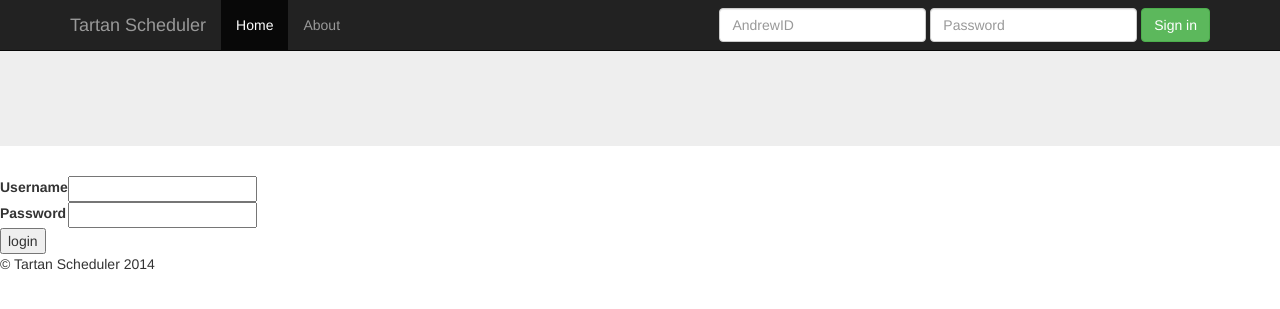
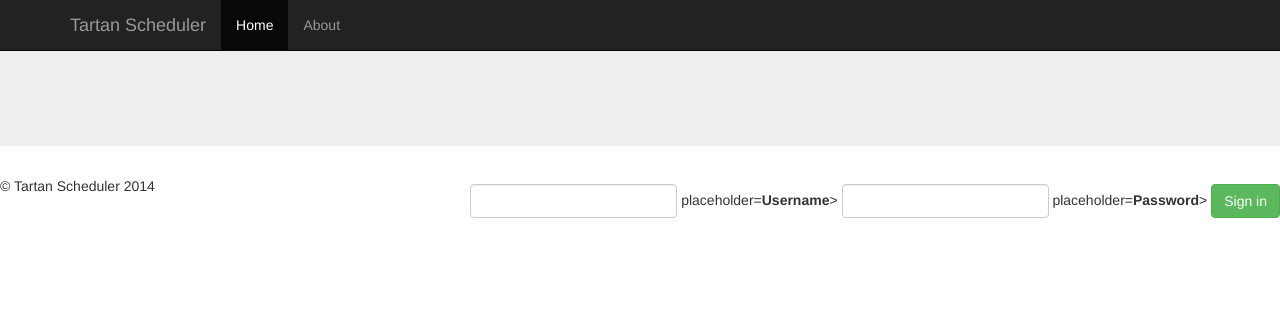
Before and after one commit to anotheranshu/cmu-scheduler, a Django app: template schedule/templates/puzzle/login.html in a window 1280 px wide. Shown: the top 309 px of the page. Run offline with Django 3.2, Linux system fonts and the light colour scheme; the template is opened without the code that fills it, so the values that code supplies are empty, except form fields; tables that the repository leaves empty hold one stand-in row (values such as "Sample post"); form fields are guessed from the names that the template uses; parts of the project's set-up code (start-up, migrations or seed data) failed here and were passed over; some libraries are stand-ins or nearby versions.

Commit message:
Updated login page

```diff
--- a/schedule/templates/puzzle/base.html
+++ b/schedule/templates/puzzle/base.html
@@ -36,17 +36,7 @@
           <ul class="nav navbar-nav">
              <li class="active"><a href="/index.html">Home</a></li>
              <li><a href="/about.html">About</a></li>
-            <!-- <li><a href="#contact">Contact</a></li> -->
           </ul>
-          <form class="navbar-form navbar-right" role="form" action="/login.php" method="POST">
-            <div class="form-group">
-              <input type="text" placeholder="AndrewID" name="username" class="form-control">
-            </div>
-            <div class="form-group">
-              <input type="password" placeholder="Password" name="password" class="form-control">
-            </div>
-            <button id="submit" type="submit" class="btn btn-success">Sign in</button>
-          </form>
         </div><!--/.navbar-collapse -->
       </div>
     </div>
--- a/schedule/templates/puzzle/login.html
+++ b/schedule/templates/puzzle/login.html
@@ -8,19 +8,16 @@ Puzzlehunt Login
 	{% if form.errors %}
 		<p>Your username and password didn't match. Please try again.</p>
 	{% endif %}
-	<form method="post" action="{% url 'django.contrib.auth.views.login' %}">
+	<form class="navbar-form navbar-right" method="post" role="form" action="{% url 'django.contrib.auth.views.login' %}">
 	{% csrf_token %}
-	<table>
-	<tr>
-	<td>{{ form.username.label_tag }}</td>
-	<td>{{ form.username }}</td>
-	</tr>
-	<tr>
-	<td>{{ form.password.label_tag }}</td>
-	<td>{{ form.password }}</td>
-	</tr>
-	</table>
-	<input type="submit" value="login" />
+	<form class="navbar-form navbar-right" role="form" action="/login.php" method="POST">
+	<div class="form-group">
+	  <input class="form-control" type="text" name={{ form.username }} placeholder={{ form.username.label_tag }}>
+	</div>
+	<div class="form-group">
+	  <input class="form-control" type="password" name={{ form.password }} placeholder={{ form.password.label_tag }}>
+	</div>
+	<button class="btn btn-success" id="submit" type="submit" value="login">Sign in</button>
 	<input type="hidden" name="next" value="{{ next }}" />
 	</form>
 {% endblock %}
```
